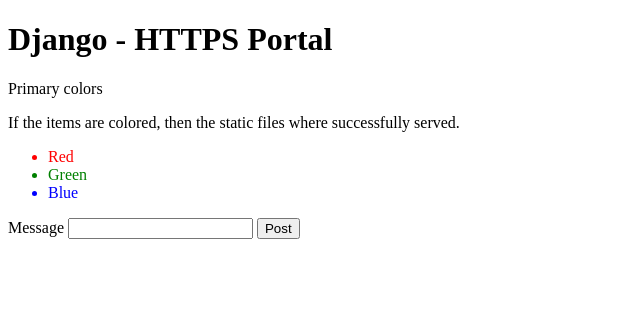
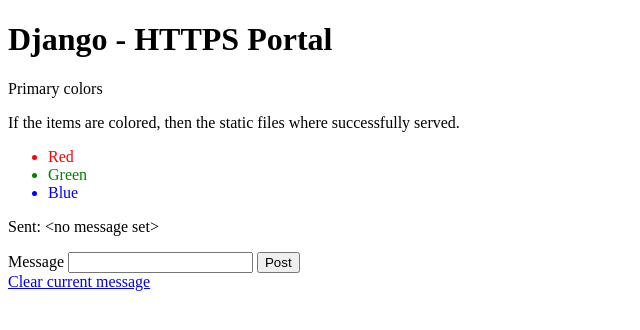
Before and after one commit to yankyhoffman/django-https-portal, a Django app: page / in a window 1280 px wide. Shown: the top 330 px of the page, without its empty margins (0-640 px from the left). Run offline with Django 4.2, Linux system fonts and the light colour scheme.

Commit message:
Clear session message

```diff
--- a/src/core/templates/core/index.html
+++ b/src/core/templates/core/index.html
@@ -41,5 +41,7 @@
 
     <input type="submit" value="Post">
   </form>
+
+  <a href="{% url 'core:clear' %}">Clear current message</a>
 </body>
 </html>
--- a/src/core/urls.py
+++ b/src/core/urls.py
@@ -6,4 +6,5 @@
 
 urlpatterns = [
     path('', views.index, name='index'),
+    path('clear/', views.clear, name='clear'),
 ]
--- a/src/core/views.py
+++ b/src/core/views.py
@@ -17,6 +17,13 @@
     else:
         form = MessageForm()
 
-        message = request.session.get('message', '')
+        message = request.session.get('message', '<no message set>')
 
     return render(request, 'core/index.html', {'message': message, 'form': form})
+
+
+def clear(request):
+    if 'message' in request.session:
+        del request.session['message']
+
+    return redirect('core:index')
```
